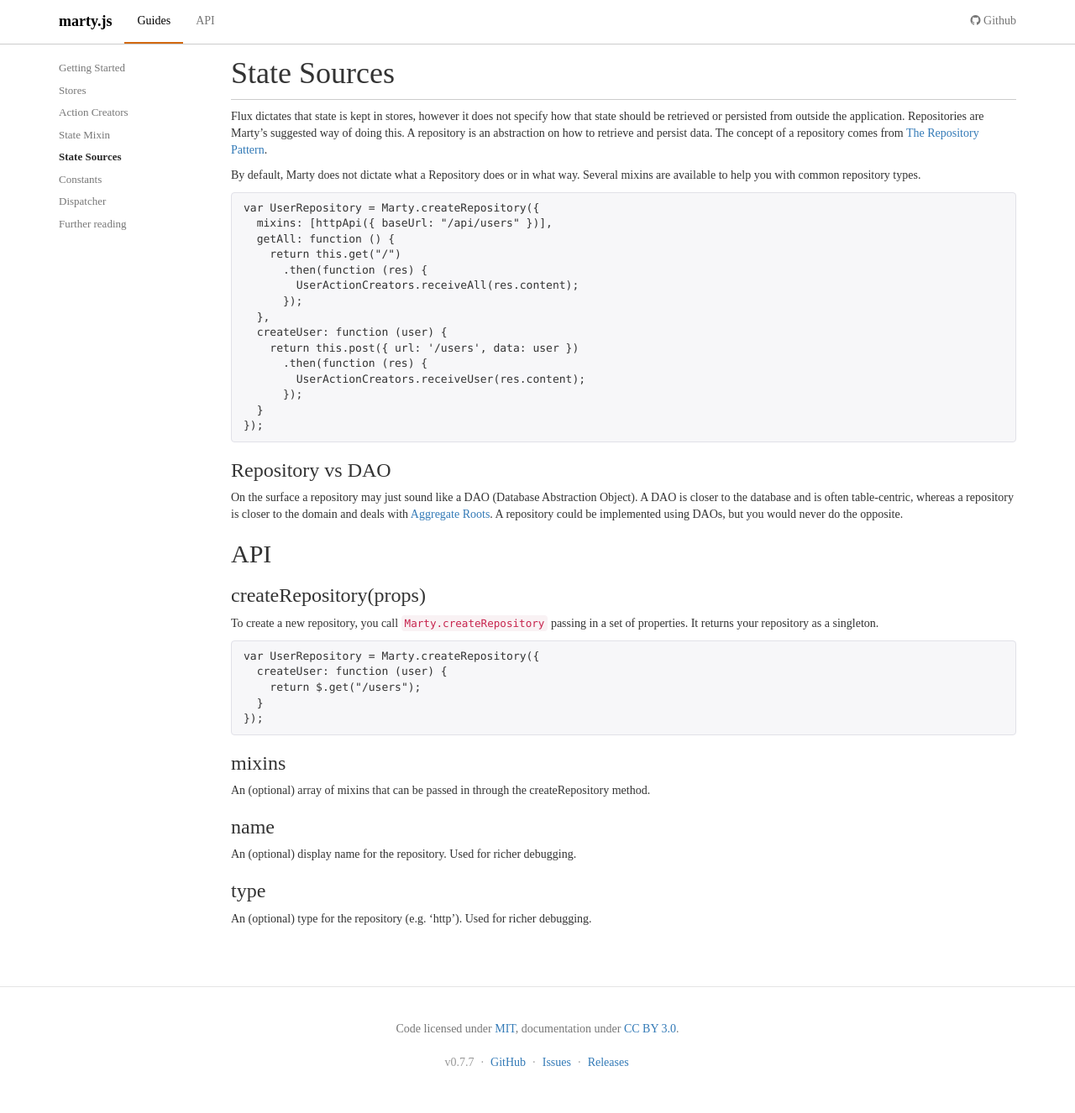
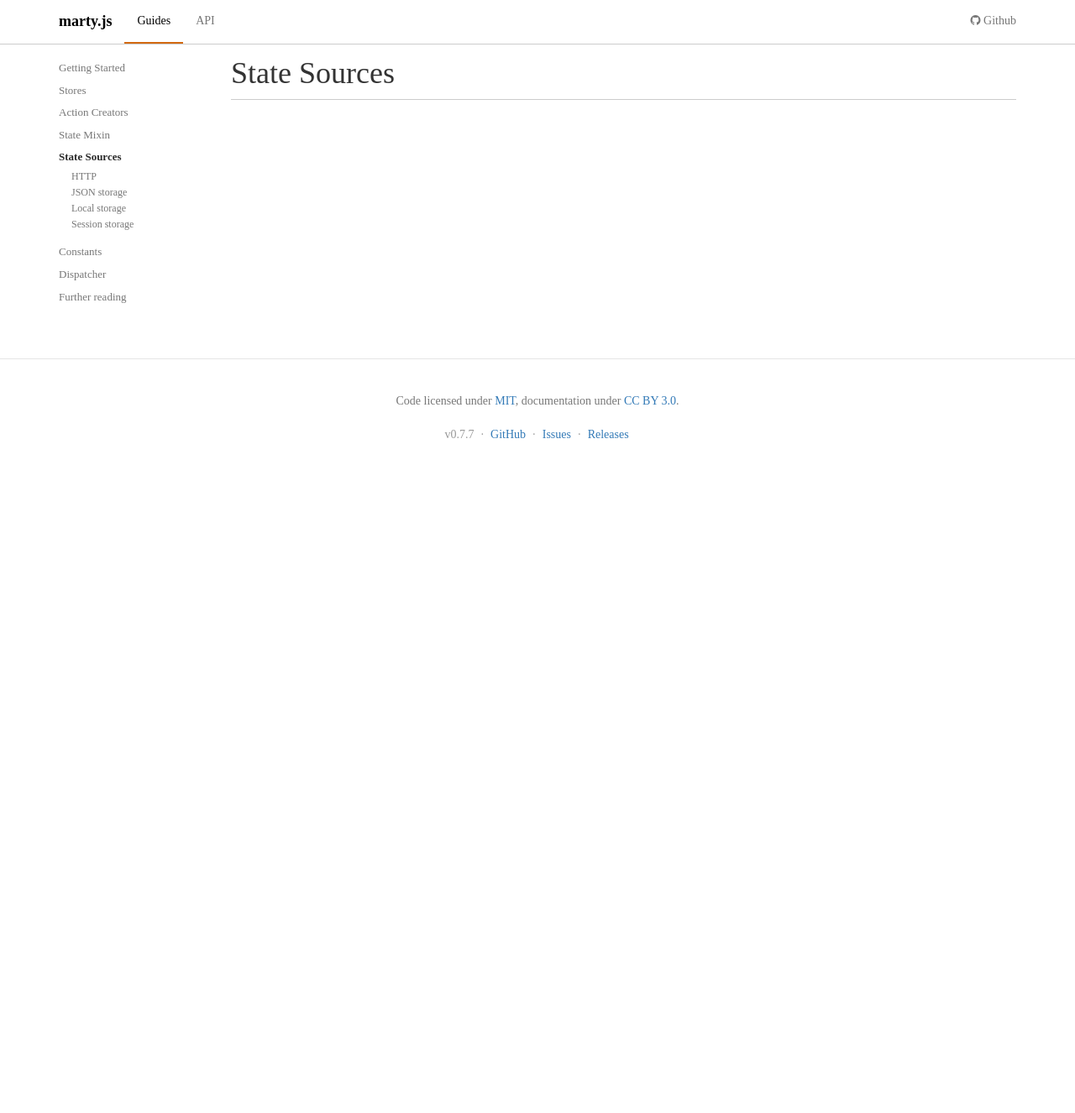
Before and after one commit to alsuper114/marty, a Jekyll site: the page built from docs/_guides/state-sources/index.md, in a window 1280 px wide. Shown: the whole page at 84% size. Built offline with Jekyll 4.4.1, drawn with Linux system fonts in a browser that asks for light colours; nearby versions of some CDN libraries; Markdown is read by kramdown in place of the engine named in the settings; after the commit the page ends 900 px from its top, so only the background shows below that.

Commit message:
Starts of state sources guide

```diff
--- a/docs/_guides/state-sources/index.md
+++ b/docs/_guides/state-sources/index.md
@@ -4,55 +4,3 @@ title: State Sources
 id: state-sources
 section: State Sources
 ---
-
-Flux dictates that state is kept in stores, however it does not specify how that state should be retrieved or persisted from outside the application. Repositories are Marty's suggested way of doing this. A repository is an abstraction on how to retrieve and persist data. The concept of a repository comes from [The Repository Pattern](http://msdn.microsoft.com/en-us/library/ff649690.aspx).
-
-By default, Marty does not dictate what a Repository does or in what way. Several mixins are available to help you with common repository types.
-
-{% highlight js %}
-var UserRepository = Marty.createRepository({
-  mixins: [httpApi({ baseUrl: "/api/users" })],
-  getAll: function () {
-    return this.get("/")
-      .then(function (res) {
-        UserActionCreators.receiveAll(res.content);
-      });
-  },
-  createUser: function (user) {
-    return this.post({ url: '/users', data: user })
-      .then(function (res) {
-        UserActionCreators.receiveUser(res.content);
-      });
-  }
-});
-{% endhighlight %}
-
-<h3 id="daoVsRepository">Repository vs DAO</h3>
-
-On the surface a repository may just sound like a DAO (Database Abstraction Object). A DAO is closer to the database and is often table-centric, whereas a repository is closer to the domain and deals with [Aggregate Roots](http://stackoverflow.com/questions/1958621/whats-an-aggregate-root). A repository could be implemented using DAOs, but you would never do the opposite.
-
-<h2 id="api">API</h2>
-
-<h3 id="createRepository">createRepository(props)</h3>
-
-To create a new repository, you call <code>Marty.createRepository</code> passing in a set of properties. It returns your repository as a singleton.
-
-{% highlight js %}
-var UserRepository = Marty.createRepository({
-  createUser: function (user) {
-    return $.get("/users");
-  }
-});
-{% endhighlight %}
-
-<h3 id="mixins">mixins</h3>
-
-An (optional) array of mixins that can be passed in through the createRepository method.
-
-<h3 id="name">name</h3>
-
-An (optional) display name for the repository. Used for richer debugging.
-
-<h3 id="type">type</h3>
-
-An (optional) type for the repository (e.g. 'http'). Used for richer debugging.
```
Also changed, not shown: docs/_guides/state-sources/http.md (renamed from docs/_guides/http-api/index.md, +5 -4 lines), docs/_guides/state-sources/json-storage.md (added, +6 -0 lines), docs/_guides/state-sources/local-storage.md (added, +6 -0 lines), docs/_guides/state-sources/session-storage.md (added, +6 -0 lines).
